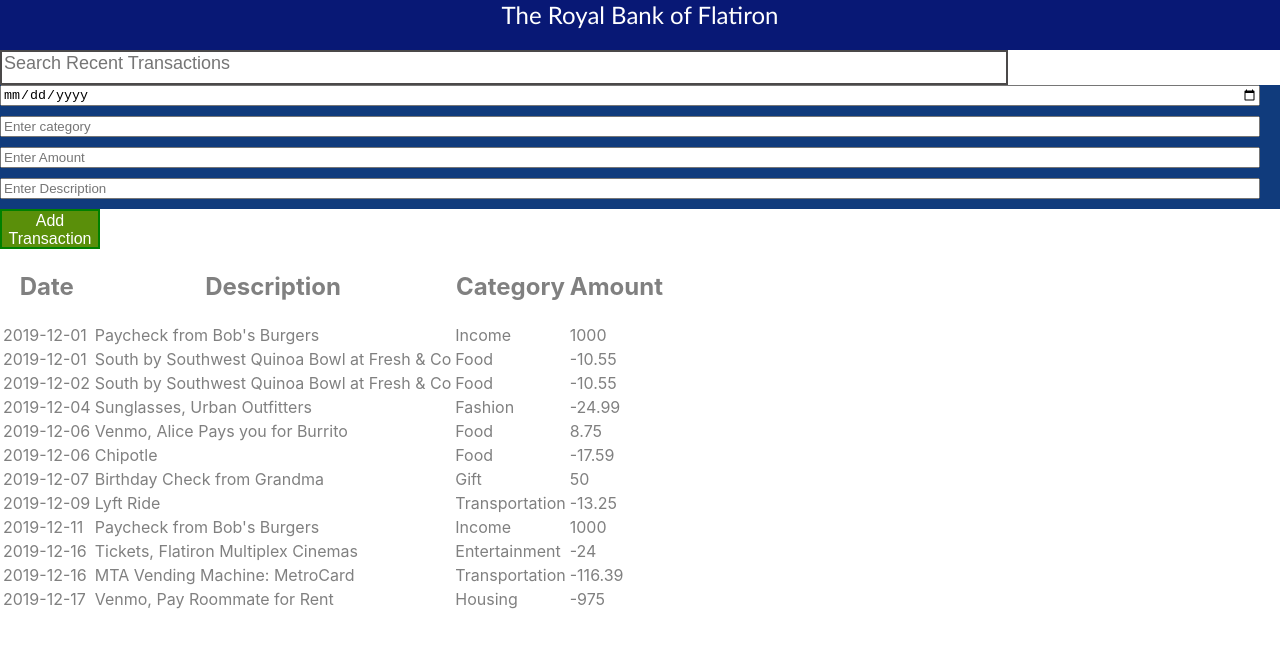
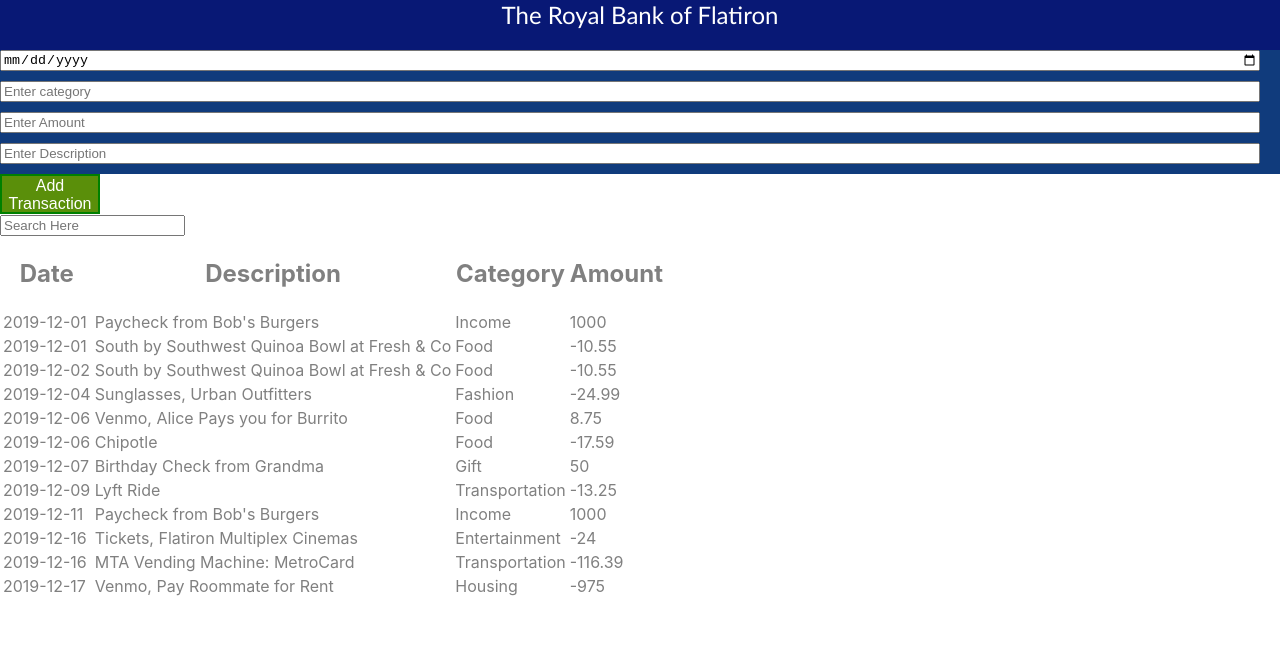
Before and after one commit to Feliciakwame/flatiron-bank, a React (Create React App) app: page / in a window 1280 px wide. Shown: the top 648 px of the page. Built offline with nearby package versions, Linux system fonts and the light colour scheme; data requests are answered from the project's data file.

Commit message:
Search bar modifications

```diff
--- a/src/App.js
+++ b/src/App.js
@@ -3,16 +3,12 @@ import Header from "./components/Header";
 import UserInput from "./components/UserInput";
 import AddTranscations from "./components/AddTranscations";
 import BankList from "./components/BankList";
-import SearchBar from "./components/SearchBar";
 
 function App() {
   return (
     <div>
       <div className="header">
         <Header />
-      </div>
-      <div className="Search">
-        <SearchBar />
       </div>
 
       <div className="InputContainer">
--- a/src/components/BankList.jsx
+++ b/src/components/BankList.jsx
@@ -3,6 +3,7 @@ import { useEffect, useState } from "react";
 
 function BankList() {
   const [transactions, setTransactions] = useState([]);
+  const [search, setSearch] = useState("");
   useEffect(() => {
     fetch(`http://localhost:3000/transactions`)
       .then((res) => res.json())
@@ -11,6 +12,10 @@ function BankList() {
   }, []);
   console.log(transactions);
   return (
+    <div>
+      <form onChange={(e) => setSearch(e.target.value)}>
+        <input type="text" name="Search" placeholder="Search Here" />
+      </form>
       <table className="BankList">
         <thead>
           <tr>
@@ -29,7 +34,13 @@ function BankList() {
           </tr>
         </thead>
         <tbody>
-        {transactions.map((data, id) => (
+          {transactions
+            .filter((data) => {
+              return search.toLowerCase() === ""
+                ? data
+                : data.description.toLowerCase().includes(search.toLowerCase());
+            })
+            .map((data, id) => (
               <tr key={id}>
                 <td>{data.date}</td>
                 <td>{data.description}</td>
@@ -39,6 +50,7 @@ function BankList() {
             ))}
         </tbody>
       </table>
+    </div>
   );
 }
 
```
Lines whose indentation alone changed are shown as unchanged.
